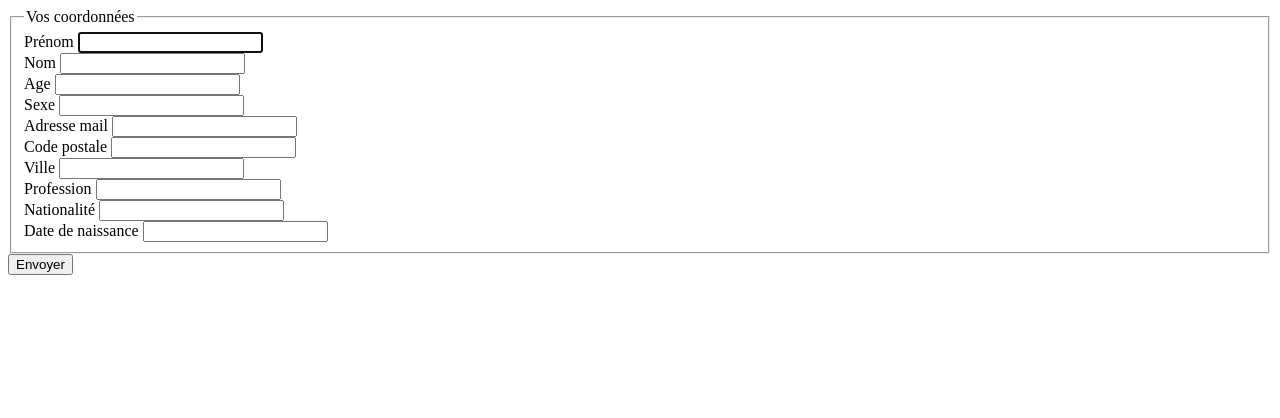
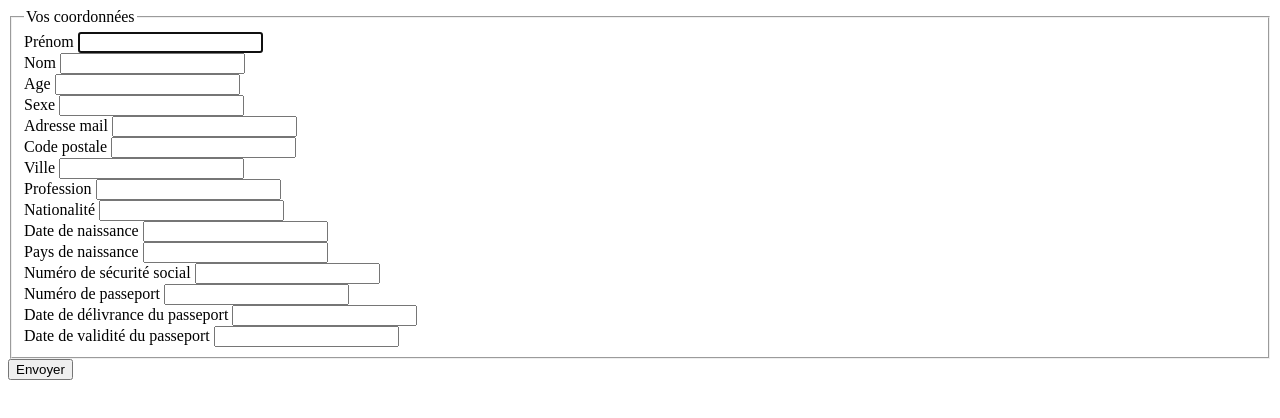
Before and after one commit to Fabian59II/ProjetFormulaire, a plain HTML site: page index.html in a window 1280 px wide. Drawn offline with Linux system fonts and the light colour scheme.

Commit message:
ajout pays de naissance num sécu social num passeport date deliv et val passeport

```diff
--- a/index.html
+++ b/index.html
@@ -31,6 +31,16 @@
             <input type="text" name="Nationalité" id="Nationalité" autofocus required> <br>
             <label for="Date de naissance">Date de naissance</label>
             <input type="text" name="Date de naissance" id="Date de naissance" autofocus required> <br>
+            <label for="Pays de naissance">Pays de naissance</label>
+            <input type="text" name="Pays de naissance" id="Pays de naissance" autofocus required> <br>
+            <label for="Numéro de sécurité social">Numéro de sécurité social</label>
+            <input type="text" name="Numéro de sécurité social" id="Numéro de sécurité social" autofocus required> <br>
+            <label for="Numéro de passeport">Numéro de passeport</label>
+            <input type="text" name="Numéro de passeport" id="Numéro de passeport" autofocus required> <br>
+            <label for="Date de délivrance du passeport">Date de délivrance du passeport</label>
+            <input type="text" name="Date de délivrance du passeport" id="Date de délivrance du passeport" autofocus required> <br>
+            <label for="Date de validité du passeport">Date de validité du passeport</label>
+            <input type="text" name="Date de validité du passeport" id="Date de validité du passeport" autofocus required>
             </fieldset>
             <input type="submit" value="Envoyer">
         </form>
```
